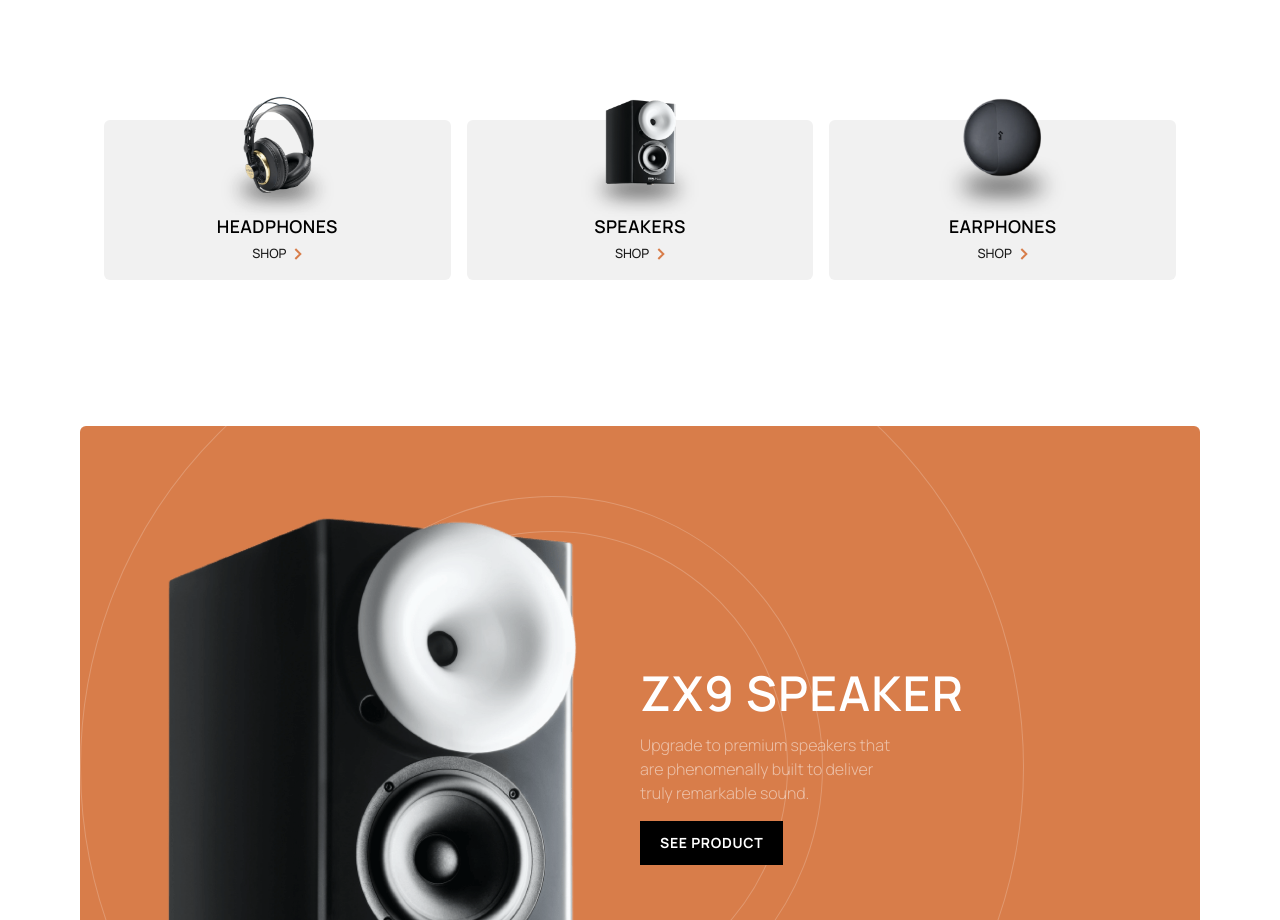
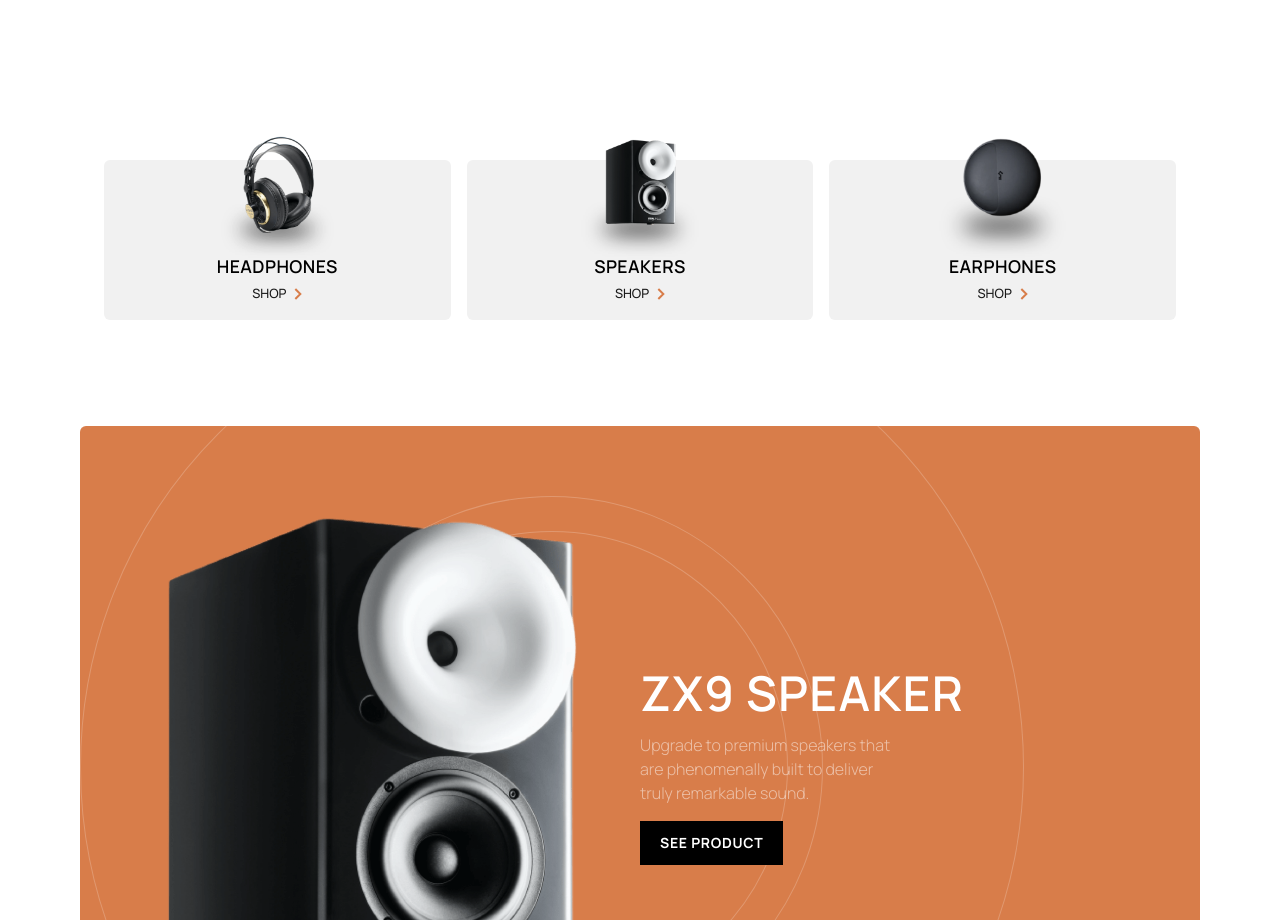
Before and after one commit to elghanbibadr/autophileEcommerce, a React (Vite) app: page / in a window 1280 px wide. Shown: the part 920-1840 px from the top of the page. Built offline with nearby package versions, Linux system fonts and the light colour scheme.

Commit message:
the stupid bug has stoped me

```diff
--- a/src/App.jsx
+++ b/src/App.jsx
@@ -7,7 +7,6 @@ import Earphones from './pages/earphone/Earphones'
 import Speakers from './pages/speakers/Speakers'
 import ProductsIntroGridContainer from './componenet/UI/ProductsIntroGridContainer'
 
-
 const App = () => {
   const [ProductsIntroGridContainerOpen,setProductIntroGridContainerOpen] = useState(false)
 
@@ -16,8 +15,12 @@ const App = () => {
   <>
        <div className='bg-paleBlack'>
          <Nav ProductsIntroGridContainerOpen={ProductsIntroGridContainerOpen} setProductIntroGridContainerOpen={setProductIntroGridContainerOpen} />
-          {ProductsIntroGridContainerOpen &&  <ProductsIntroGridContainer className='absolute inset-x-0 lg:hidden' />}
-       </div>
+          {ProductsIntroGridContainerOpen &&
+            <div className=''>
+              <ProductsIntroGridContainer className=' absolute  inset-x-0 lg:hidden' />
+            </div>
+          }
+            </div>
     <Routes>
     <Route path="/" element={<Home />} />
     <Route path="/headphones" element={<Headphones />} />
--- a/src/componenet/UI/ProductIntroCard.jsx
+++ b/src/componenet/UI/ProductIntroCard.jsx
@@ -3,7 +3,7 @@ import arrowRight from "../../../public/images/shared/desktop/icon-arrow-right.s
 
 const ProductIntroCard = (props) => {
   return (
-    <li className='bg-lightGray rounded-md relative h-40 flex justify-center  flex-col items-center w-full'>
+    <li className='bg-lightGray rounded-md relative h-40 flex my-10 justify-center  flex-col items-center w-full'>
         <img className='h-32 absolute  bottom-14 ' src={props.img} />
         <div className='mt-20 text-center  uppercase'>
           <h4 className='text-black mb-2 font-semibold'>{props.name}</h4>
```
